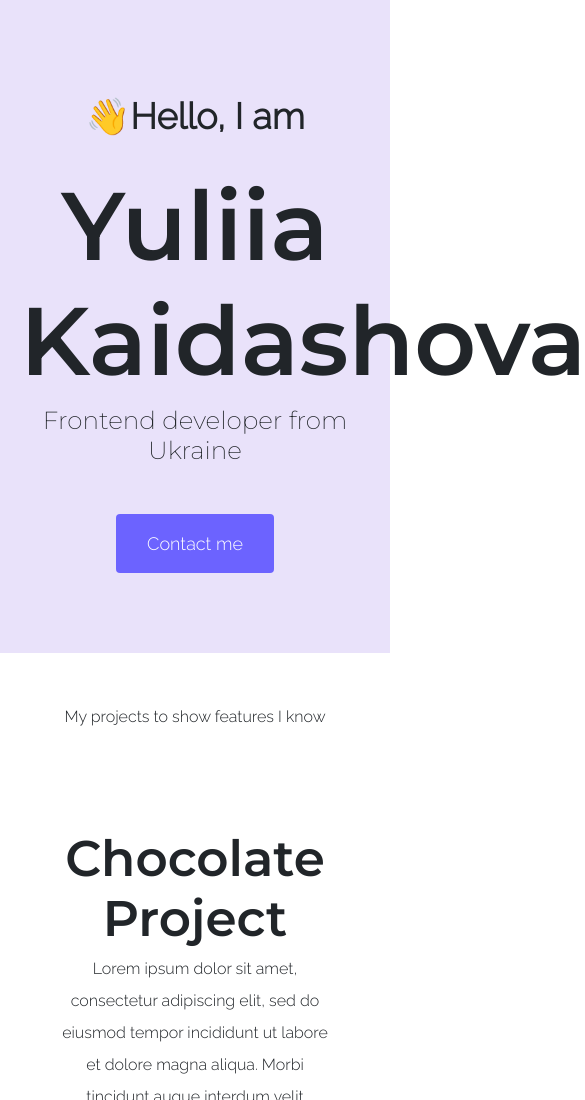
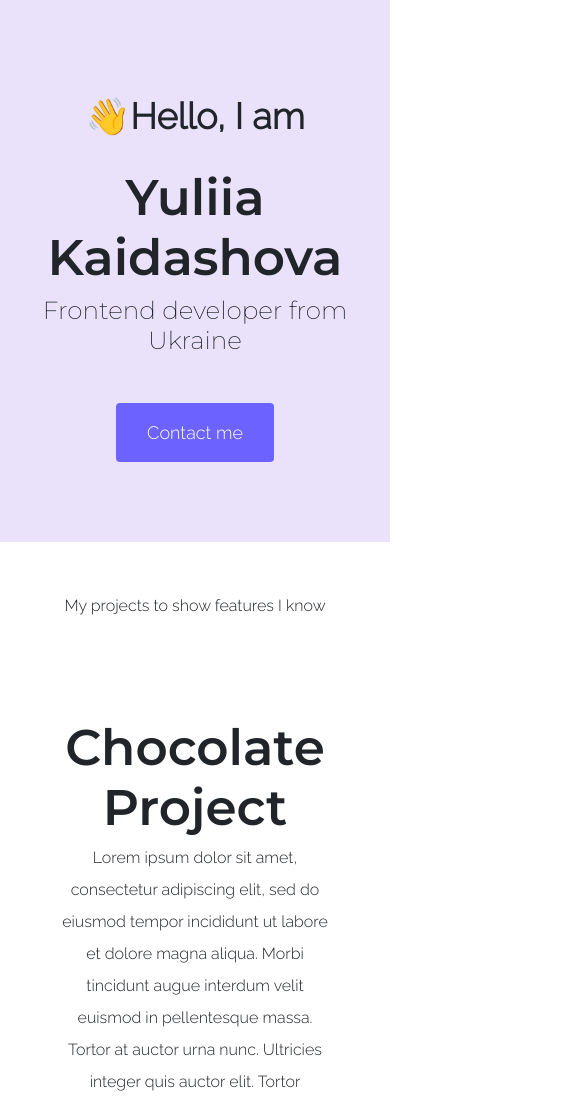
Before and after one commit to kajuliaa/portfolio, a plain HTML site: page index.html in a window 390 px wide. Shown: the top 1100 px of the page, 585 px wide, since content can reach past the window. Drawn offline with nearby package versions, Linux system fonts and the light colour scheme.

Commit message:
fixed responsive title

```diff
--- a/src/style.css
+++ b/src/style.css
@@ -48,6 +48,10 @@ h2 {
 }
 
 @media (max-width: 700px) {
+  .hero h1 {
+    font-size: 50px;
+    text-align: center;
+  }
   h1 {
     font-size: 50px;
     text-align: center;
```
Also changed, not shown: 1 other file.
